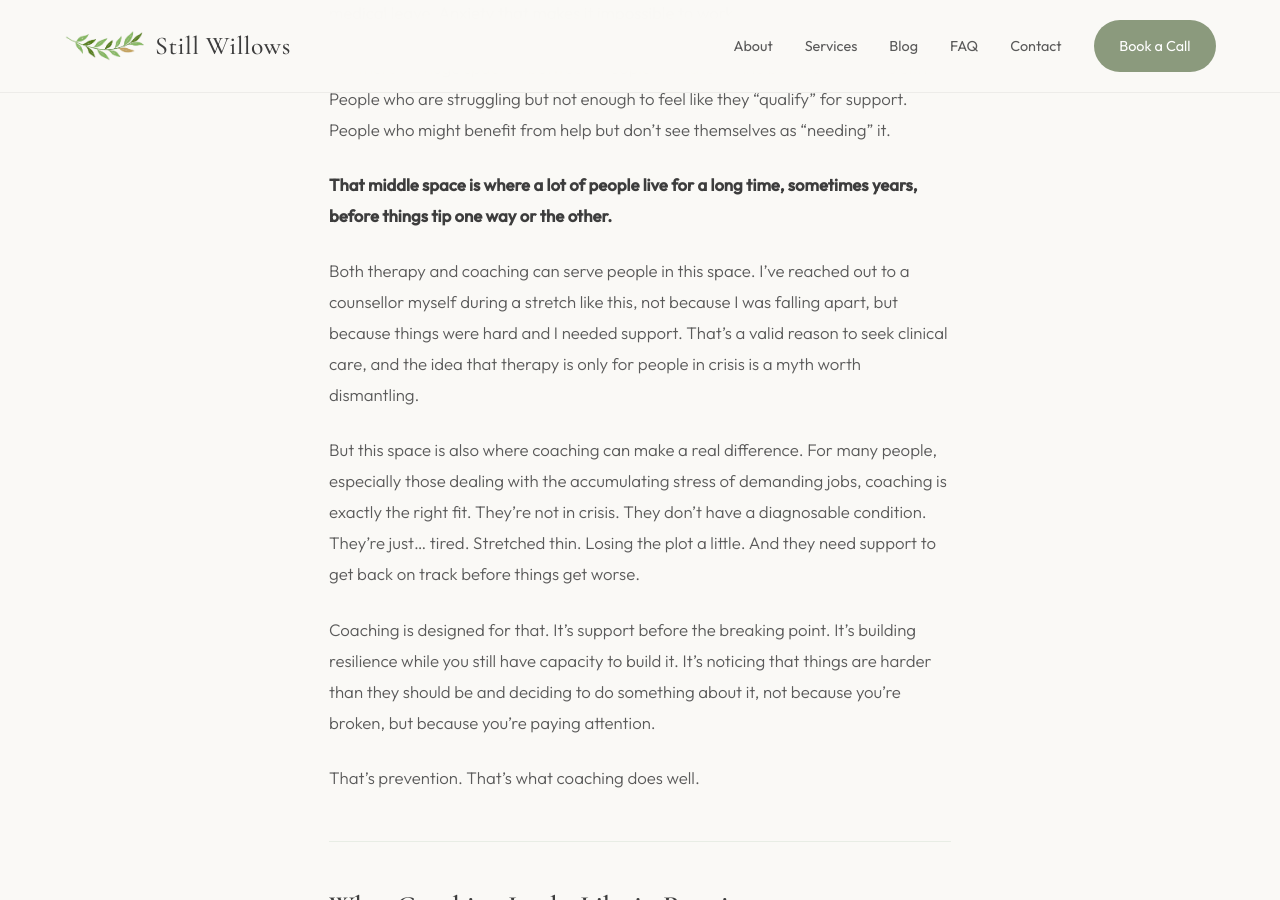
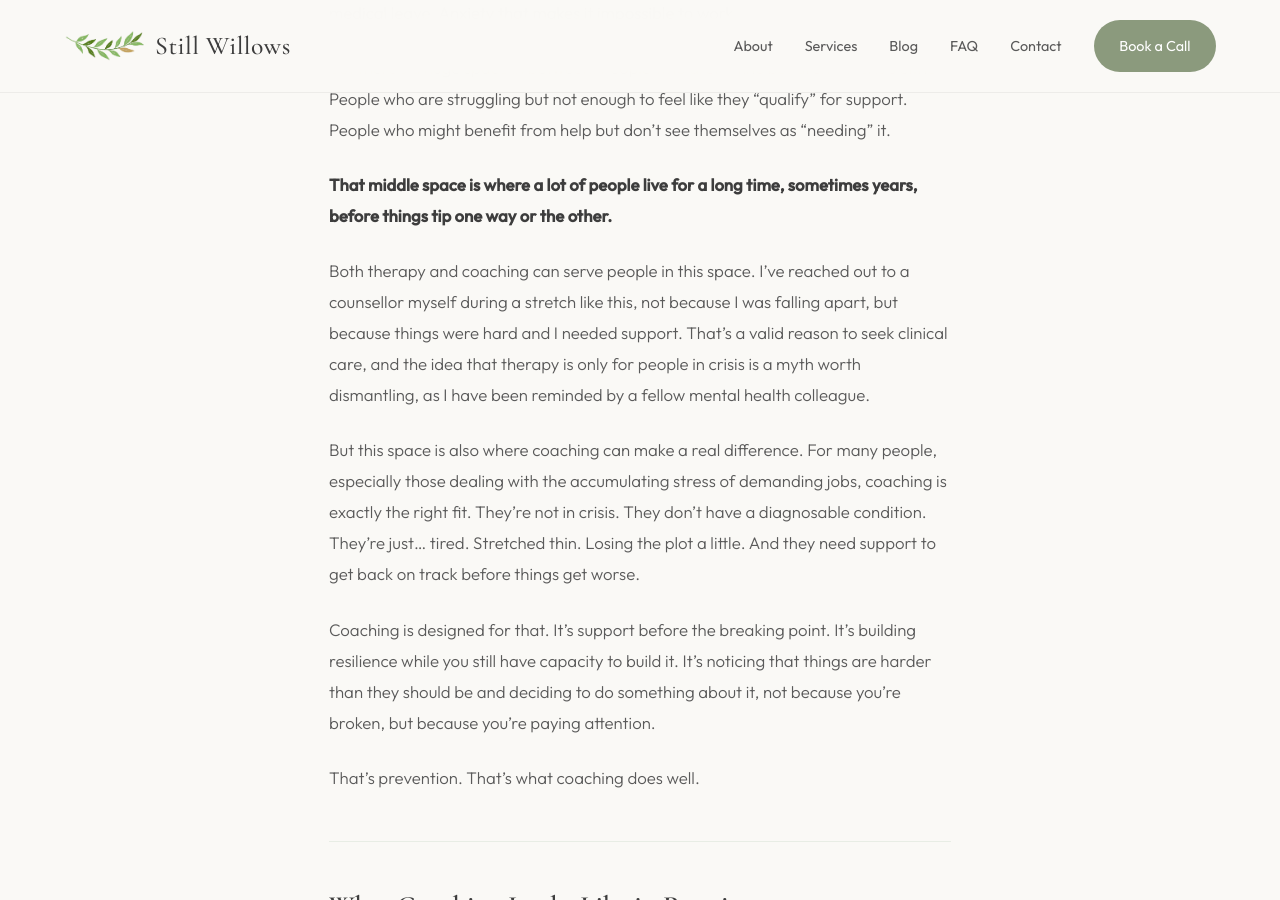
Before and after one commit to captainmike/stillwillows-website, a Jekyll site: the page built from _posts/2026-03-05-what-mental-wellness-coaching-actually-is.md, in a window 1280 px wide and 900 px high, scrolled down 4748 px. Built offline with Jekyll 4.4.1, drawn with Linux system fonts in a browser that asks for light colours.

Commit message:
Add colleague acknowledgment to therapy myth statement
https://claude.ai/code/session_017C9PmxmK3iahg5rQszFuQp

```diff
--- a/_posts/2026-03-05-what-mental-wellness-coaching-actually-is.md
+++ b/_posts/2026-03-05-what-mental-wellness-coaching-actually-is.md
@@ -100,7 +100,7 @@ But there's a huge space in between. People who aren't fine but aren't in crisis
 
 **That middle space is where a lot of people live for a long time, sometimes years, before things tip one way or the other.**
 
-Both therapy and coaching can serve people in this space. I've reached out to a counsellor myself during a stretch like this, not because I was falling apart, but because things were hard and I needed support. That's a valid reason to seek clinical care, and the idea that therapy is only for people in crisis is a myth worth dismantling.
+Both therapy and coaching can serve people in this space. I've reached out to a counsellor myself during a stretch like this, not because I was falling apart, but because things were hard and I needed support. That's a valid reason to seek clinical care, and the idea that therapy is only for people in crisis is a myth worth dismantling, as I have been reminded by a fellow mental health colleague.
 
 But this space is also where coaching can make a real difference. For many people, especially those dealing with the accumulating stress of demanding jobs, coaching is exactly the right fit. They're not in crisis. They don't have a diagnosable condition. They're just... tired. Stretched thin. Losing the plot a little. And they need support to get back on track before things get worse.
 
```
